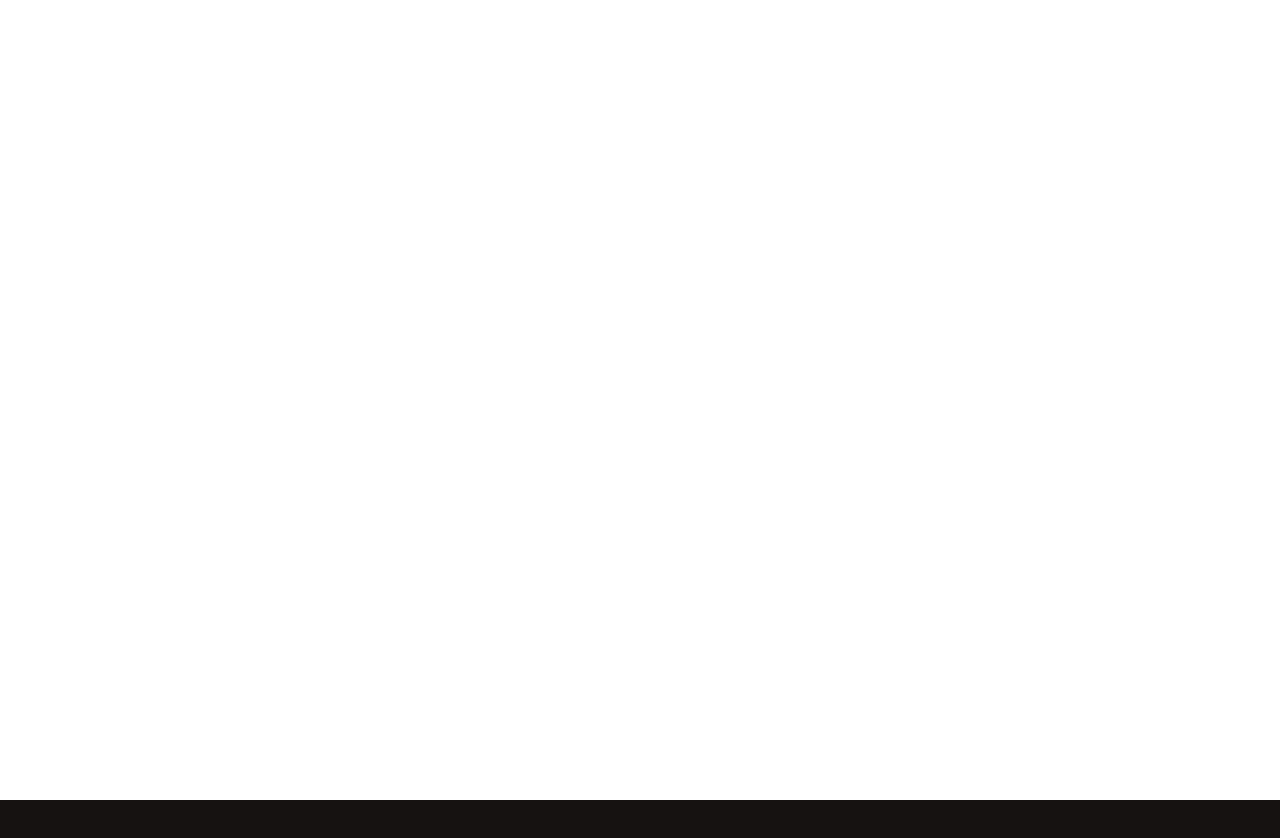
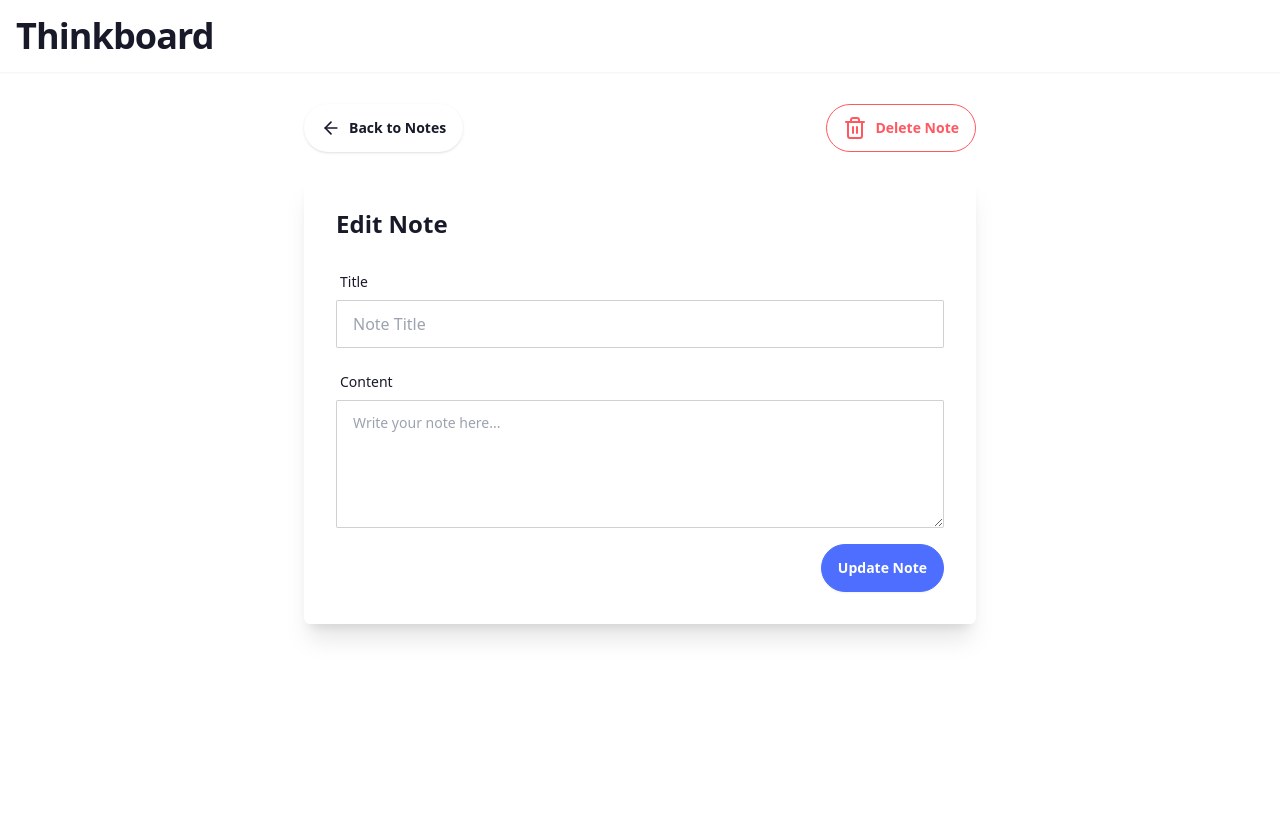
Before and after one commit to Bukunmi16/mern-thinkboard, a React (Vite) app in the folder frontend/: page /notes/1 in a window 1280 px wide. Before the commit this address had no page. Shown: the top 838 px of the page. Before the commit the page ends 800 px from the top, so only its background shows below. Built offline with nearby package versions, Linux system fonts and the light colour scheme; no server answers.

Commit message:
feat: enhance note management with delete functionality, improve routing, and add NotesNotFound component

```diff
--- a/frontend/src/App.jsx
+++ b/frontend/src/App.jsx
@@ -8,10 +8,11 @@ import toast from 'react-hot-toast'
 const App = () => {
   return (
     <div data-theme="corporate" className='min-h-screen '>
+       {/* <div className="absolute inset-0 -z-10 h-full w-full items-center px-5 py-24 [background:radial-gradient(125%_125%_at_50%_10%,#000_60%,#00FF9D40_100%)]" /> */}
     <Routes>
       <Route path="/" element={<HomePage/>} />
       <Route path="/create" element={<CreatePage/>} />
-      <Route path="/notedetail" element={<NoteDetailPage/>} />
+      <Route path="/notes/:id" element={<NoteDetailPage/>} />
     </Routes>
     </div>
   )
--- a/frontend/src/components/Navbar.jsx
+++ b/frontend/src/components/Navbar.jsx
@@ -4,7 +4,10 @@ import { Link, useLocation } from 'react-router'
 
 const Navbar = () => {
   const location = useLocation()
-  const hideNewNote = location.pathname === '/create'
+  const pathname = location.pathname
+  // Hide on explicit create page or on any route that matches a dynamic-id pattern
+  // e.g. /notedetail/:id or /notes/:id
+  const hideNewNote = pathname === '/create' || /^\/notes\/[^/]+$/.test(pathname)
 
   return (
     <div className='shadow-sm'>
--- a/frontend/src/components/NoteCard.jsx
+++ b/frontend/src/components/NoteCard.jsx
@@ -1,10 +1,28 @@
 import { PenSquareIcon, Trash2Icon } from 'lucide-react'
 import React from 'react'
 import { Link } from 'react-router'
+import api from '../lib/axios'
+import toast from 'react-hot-toast'
 
-const NoteCard = ({note}) => {
+const NoteCard = ({note, setNotes}) => {
+
+  const handleDelete = async (e, id) =>{
+    e.preventDefault()
+
+    if (!window.confirm('Are you sure you want to delete this note?') ){return}
+
+    try {
+      await api.delete(`/notes/${id}`)
+      setNotes((prev) => prev.filter(note => note._id !== id))
+      toast.success('Note Deleted Successfully')
+    } catch (error) {
+      console.log('Error in Handling Delete',error);
+      toast.error("Failed to delete note")
+    }
+  }
+
   return (
-    <Link to={`/notes/${note._id}`} className="card bg-base-100 shadow-2xl hover:shadow-xl transition-all duration-100 rounded-lg border-t-0 hover:border-t-4  border-solid border-primary-content">
+    <Link to={`/notes/${note._id}`} className="card bg-base-100 shadow-2xl hover:shadow-xl  transition-all duration-300 rounded-lg border-t-4  border-solid border-primary-content">
       <div className="card-body">
         <h3 className="card-title text-base-content font-bold">{note.title}</h3>
         <p className="text-base-content/70 line-clamp-3">{note.content}</p>
@@ -15,7 +33,7 @@ const NoteCard = ({note}) => {
                 <button className="btn btn-ghost rounded-full btn-xs text-error">
                     <PenSquareIcon size={16} color='royalBlue' />
                 </button>
-                <button className="btn btn-ghost rounded-full btn-xs text-error">
+                <button className="btn btn-ghost rounded-full btn-xs text-error" onClick={(e) => handleDelete(e, note._id)}>
                     <Trash2Icon size={16}/>
                 </button>
             </div>
--- /dev/null
+++ b/frontend/src/components/NotesNotFound.jsx
@@ -0,0 +1,21 @@
+import { NotebookIcon, PlusIcon } from "lucide-react";
+import { Link } from "react-router";
+
+const NotesNotFound = () => {
+  return (
+    <div className="flex flex-col items-center justify-center py-16 space-y-6 max-w-md mx-auto text-center">
+      <div className="bg-primary/10 rounded-full p-8">
+        <NotebookIcon className="size-10 text-primary" />
+      </div>
+      <h3 className="text-2xl font-bold">No notes yet</h3>
+      <p className="text-base-content/70">
+        Ready to organize your thoughts? Create your first note to get started on your journey.
+      </p>
+              <Link to="/create" className=" flex items-center btn text-white btn-primary sm:btn-md shadow-md btn-sm rounded-3xl">
+                <PlusIcon className='size-5' />
+                <span>New Note</span>
+              </Link>
+    </div>
+  );
+};
+export default NotesNotFound;
--- a/frontend/src/pages/CreatePage.jsx
+++ b/frontend/src/pages/CreatePage.jsx
@@ -42,48 +42,50 @@ const CreatePage = () => {
     <div>
       <Navbar/>
          <div className="min-h-screen ">
-        <div className="container mx-auto py-8 px-4">
-        <div className="border border-white flex flex-col gap-6">
-        <Link to={"/"} className="mb-6 shadow-lg flex p-3 items-center justify-around rounded-lg hover:bg-gray-200 transition-all duration-200 max-w-40" >
-        <ArrowLeftIcon className='size-5' />
-        <p>Back to Notes</p>
+      <div className="container mx-auto  px-4 py-8">
+        <div className="max-w-2xl mx-auto">
+          <Link to={"/"} className="btn btn-ghost shadow rounded-full mb-6">
+            <ArrowLeftIcon className="size-5" />
+            Back to Notes
           </Link>
-        <h1 className='text-3xl sm:text-left text-center'>Create New Note</h1>
 
+          <div className="card shadow-xl rounded-md">
+            <div className="card-body">
+              <h2 className="card-title text-2xl mb-4">Create New Note</h2>
               <form onSubmit={handleSubmit}>
                 <div className="form-control mb-4">
-
                   <label className="label">
                     <span className="label-text">Title</span>
                   </label>
-              <input type="text" placeholder="Note Title"
-              className="input input-bordered rounded-full input-secondary w-full mx-auto"
+                  <input
+                    type="text"
+                    placeholder="Note Title"
+                    className="input input-bordered"
                     value={title}
-              onChange={(e) => {
-                setTitle(e.target.value)
-              }}
+                    onChange={(e) => setTitle(e.target.value)}
                   />
+                </div>
 
-          </div>
                 <div className="form-control mb-4">
-
                   <label className="label">
-              <span className="label-text">Title</span>
+                    <span className="label-text">Content</span>
                   </label>
-            <textarea className="textarea h-x rounded-xl  textarea-secondary h-32" placeholder="Write your note here..."
+                  <textarea
+                    placeholder="Write your note here..."
+                    className="textarea textarea-bordered h-32"
                     value={content}
-            onChange={(e) => {setContent(e.target.value)}}
-            ></textarea>
+                    onChange={(e) => setContent(e.target.value)}
+                  />
                 </div>
 
                 <div className="card-actions justify-end">
-            <button type='submit' className="btn btn-primary rounded-full text-white" disabled={loading}>
-              {loading ? 'Creating...' : 'Create Note'}
+                  <button type="submit" className="btn btn-primary rounded-full text-white" disabled={loading}>
+                    {loading ? "Creating..." : "Create Note"}
                   </button>
                 </div>
-
               </form>
-
+            </div>
+          </div>
         </div>
       </div>
     </div>
--- a/frontend/src/pages/NoteDetailPage.jsx
+++ b/frontend/src/pages/NoteDetailPage.jsx
@@ -1,8 +1,145 @@
-import React from 'react'
+import {useState} from 'react'
+import Navbar from '../components/Navbar'
+import { Trash2Icon, LoaderIcon, ArrowLeftIcon } from 'lucide-react'
+import { Link, useNavigate, useParams } from 'react-router'
+import toast from 'react-hot-toast'
+import api from '../lib/axios'
+import { useEffect } from 'react'
 
 const NoteDetailPage = () => {
+
+  const [note, setNote] = useState([])
+  const [loading, setLoading] = useState(false)
+  const [saving, setSaving] = useState(false)
+  const navigate = useNavigate()
+
+  const {id} = useParams()
+
+  useEffect(() =>{
+    const fetchNote = async () =>{
+      try {
+        const res = await api.get(`/notes/${id}`)
+        setNote(res.data)
+        console.log(res.data);
+
+      } catch (error) {
+        console.log(error);
+        toast.error('Failed to Get Note')
+      } finally{
+        setLoading(false)
+      }
+    }
+    fetchNote()
+  }, [id])
+
+    if (loading) {
+    return (
+      <div className="min-h-screen bg-base-200 flex items-center justify-center">
+        <LoaderIcon className="animate-spin size-10" />
+      </div>
+    );
+  }
+
+
+  const handleDelete = async (e, id) =>{
+    e.preventDefault()
+
+    if (!window.confirm('Are you sure you want to delete this note?') ){return}
+
+    try {
+      await api.delete(`/notes/${id}`)
+      navigate("/")
+      toast.success('Note Deleted Successfully')
+    } catch (error) {
+      console.log('Error in Handling Delete',error);
+      toast.error("Failed to delete note")
+    }
+  }
+
+  const handleSave = async (e) => {
+    e.preventDefault()
+
+    if(!note.title.trim() || !note.content.trim()){
+      toast.error('Please add a Title or a Content');
+      return
+    }
+    setSaving(true)
+
+    try {
+        await api.put(`/notes/${id}`, note)
+        toast.success('Note Edited Successfully!')
+        navigate("/")
+       }
+     catch (error) {
+      console.log(error);
+      toast.error('Failed to Edit Note')
+     } finally{
+      setSaving(false)
+    }
+
+  }
+
+
   return (
-    <div>Note Detail Page</div>
+    <div>
+      <Navbar/>
+              <div className="min-h-screen ">
+      <div className="container mx-auto  px-4 py-8">
+        <div className="max-w-2xl mx-auto">
+        <div className="flex items-center justify-between mb-6">
+          <Link to={"/"} className="btn btn-ghost shadow rounded-full ">
+            <ArrowLeftIcon className="size-5" />
+            Back to Notes
+          </Link>
+
+          <button className="btn rounded-full btn-error btn-outline" onClick={(e) => handleDelete(e, note._id)}>
+            <Trash2Icon/>
+            Delete Note
+          </button>
+        </div>
+
+        <div className="card shadow-xl rounded-md">
+            <div className="card-body">
+              <h2 className="card-title text-2xl mb-4">Edit Note</h2>
+              <form onSubmit={handleSave} >
+                <div className="form-control mb-4">
+                  <label className="label">
+                    <span className="label-text">Title</span>
+                  </label>
+                  <input
+                    type="text"
+                    placeholder="Note Title"
+                    className="input input-bordered"
+                    value={note.title}
+                    onChange={(e) => setNote({...note, title:e.target.value})}
+                  />
+                </div>
+
+                <div className="form-control mb-4">
+                  <label className="label">
+                    <span className="label-text">Content</span>
+                  </label>
+                  <textarea
+                    placeholder="Write your note here..."
+                    className="textarea textarea-bordered h-32"
+                    value={note.content}
+                    onChange={(e) => setNote({...note, content:e.target.value})}
+
+                  />
+                </div>
+
+                <div className="card-actions justify-end">
+                  <button type="submit" className="btn btn-primary rounded-full text-white" disabled={saving}>
+                    {saving ? "Updating..." : "Update Note"}
+                  </button>
+                </div>
+              </form>
+            </div>
+          </div>
+        </div>
+        </div>
+        </div>
+        </div>
   )
 }
 
```
Also changed, not shown: frontend/src/pages/HomePage.jsx (+6 -2 lines), 2 other files (tests, documents, lock files or other folders). Lines whose indentation alone changed are shown as unchanged.
